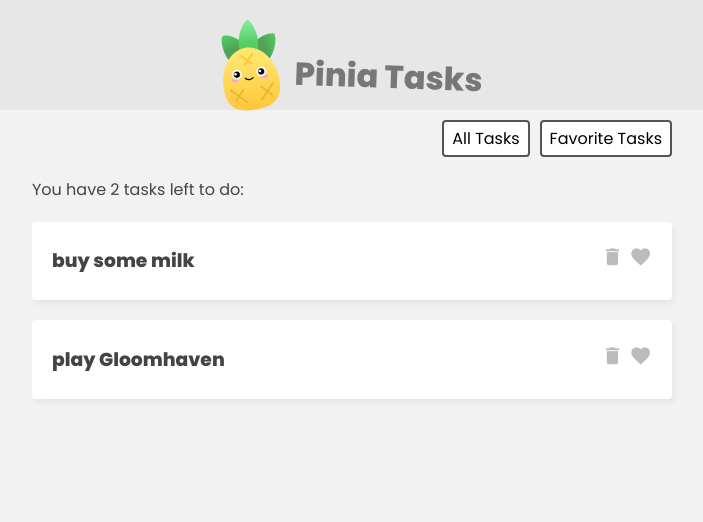
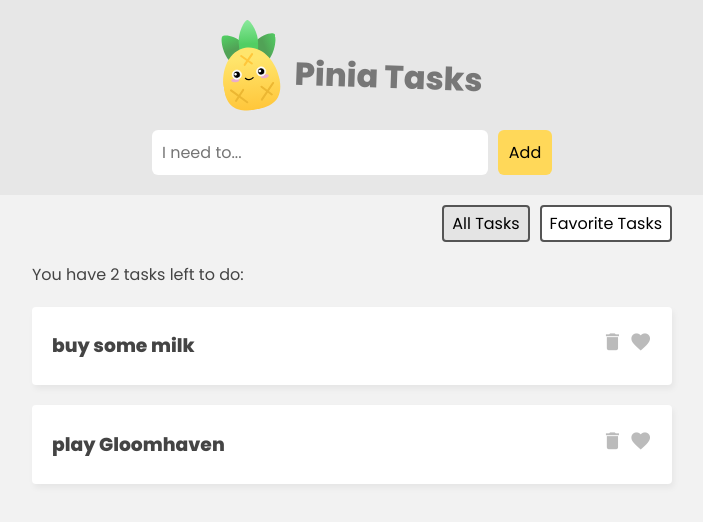
Before and after one commit to predrag-m/pinia-tasks, a Vue app: page / in a window 1280 px wide. Shown: the top 522 px of the page, without its empty margins (288-991 px from the left). Built offline with nearby package versions, Linux system fonts and the light colour scheme; the HTML template or start-up script is replaced by a standard one.

Commit message:
Created components/TaskForm.vue; Added CSS style for it inside main.css; Created action 'addTask' inside stores/TaskStore.ts

```diff
--- a/src/App.vue
+++ b/src/App.vue
@@ -1,8 +1,9 @@
 <script setup lang="ts">
 import { useTaskStore } from "./stores/TaskStore";
 import TaskDetails from "@/components/TaskDetails.vue";
+import TaskForm from "@/components/TaskForm.vue";
 import { ref } from "vue";
-import type TaskFilter from "@/types/TaskFilter";
+import type { TaskFilter } from "@/types/TaskFilter";
 
 /// 'useTaskStore()' returns us the 'store' property that we are placing inside the 'taskStore' constant.
 const taskStore = useTaskStore();
@@ -16,28 +17,46 @@ const taskFilter = ref<TaskFilter>("all");
       <img src="@/assets/pinia-logo.svg" alt="Pinia Logo" />
       <h1>Pinia Tasks</h1>
     </header>
+    <!-- new task form -->
+    <div class="new-task-form">
+      <task-form />
+    </div>
     <!-- filter -->
     <nav class="filter">
-      <button @click="taskFilter = 'all'">All Tasks</button>
-      <button @click="taskFilter = 'fav'">Favorite Tasks</button>
+      <button
+        @click="taskFilter = 'all'"
+        :class="{ gray: taskFilter === 'all' }"
+      >
+        All Tasks
+      </button>
+      <button
+        @click="taskFilter = 'fav'"
+        :class="{ gray: taskFilter === 'fav' }"
+      >
+        Favorite Tasks
+      </button>
     </nav>
     <!-- task list -->
     <div v-if="taskFilter === 'all'" class="task-list">
-      <p>You have {{ taskStore.totalCount }} tasks left to do:</p>
+      <p>You have {{ taskStore.allTasksCount }} tasks left to do:</p>
       <div v-for="task in taskStore.tasks" :key="task.id">
         <task-details :task="task" />
       </div>
     </div>
     <div v-if="taskFilter === 'fav'" class="task-list">
       <p>
-        You have {{ taskStore.favCount }} favorite
-        {{ taskStore.favCount === 1 ? "task" : "tasks" }} left to do:
+        You have {{ taskStore.favTasksCount }} favorite
+        {{ taskStore.favTasksCount === 1 ? "task" : "tasks" }} left to do:
       </p>
-      <div v-for="task in taskStore.favs" :key="task.id">
+      <div v-for="task in taskStore.favTasks" :key="task.id">
         <task-details :task="task" />
       </div>
     </div>
   </main>
 </template>
 
-<style scoped></style>
+<style scoped>
+.gray {
+  background-color: #e4e4e4;
+}
+</style>
--- a/src/assets/main.css
+++ b/src/assets/main.css
@@ -83,3 +83,35 @@ header h1 {
     cursor: pointer;
     font-size: 1em;
 }
+
+/* new task form */
+.new-task-form {
+    background: #e7e7e7;
+    padding: 20px 0;
+}
+
+form {
+    max-width: 400px;
+    margin: 0 auto;
+    display: grid;
+    grid-template-columns: 3fr 1fr;
+    gap: 10px;
+}
+
+form button {
+    background: #ffd859;
+    border: 0;
+    padding: 10px;
+    font-family: "Poppins";
+    border-radius: 6px;
+    cursor: pointer;
+    font-size: 1em;
+}
+
+form input {
+    border: 0;
+    padding: 10px;
+    border-radius: 6px;
+    color: #555;
+    font-size: 1em;
+}
--- /dev/null
+++ b/src/classes/Task.ts
@@ -0,0 +1,12 @@
+import type { Task as TaskType } from "@/types/Task";
+
+export class Task implements TaskType {
+  id: number = Math.floor(Math.random() * 10000);
+  title: string;
+  isFav: boolean;
+
+  constructor(title: string, isFav: boolean = false) {
+    this.title = title;
+    this.isFav = isFav;
+  }
+}
--- a/src/components/TaskDetails.vue
+++ b/src/components/TaskDetails.vue
@@ -1,5 +1,5 @@
 <script setup lang="ts">
-import type Task from "@/types/Task";
+import type { Task } from "@/types/Task";
 import { defineProps, type PropType } from "vue";
 
 const props = defineProps({
--- /dev/null
+++ b/src/components/TaskForm.vue
@@ -0,0 +1,22 @@
+<script setup lang="ts">
+import { ref } from "vue";
+import { useTaskStore } from "@/stores/TaskStore";
+import { Task } from "@/classes/Task";
+
+const taskStore = useTaskStore();
+const newTaskTitle = ref("");
+const handleSubmit = () => {
+  if (newTaskTitle.value.length > 0)
+    taskStore.addTask(new Task(newTaskTitle.value));
+  newTaskTitle.value = "";
+};
+</script>
+
+<template>
+  <form @submit.prevent="handleSubmit">
+    <input v-model="newTaskTitle" type="text" placeholder="I need to..." />
+    <button>Add</button>
+  </form>
+</template>
+
+<style scoped></style>
--- a/src/stores/TaskStore.ts
+++ b/src/stores/TaskStore.ts
@@ -1,5 +1,5 @@
 import { defineStore } from "pinia";
-import type Task from "@/types/Task";
+import type { Task } from "@/types/Task";
 
 type State = {
   tasks: Task[];
@@ -14,18 +14,24 @@ export const useTaskStore = defineStore("taskStore", {
       ],
     };
   },
+
   getters: {
-    favs: (state: State): Task[] => {
-      return state.tasks.filter((task: Task) => task.isFav);
+    favTasks: (state: State): Task[] =>
+      state.tasks.filter((task) => task.isFav),
+
+    favTasksCount: (state: State) =>
+      state.tasks.reduce((num, task) => (task.isFav ? num + 1 : num), 0),
+
+    allTasksCount: (state: State) => state.tasks.length,
+  },
+
+  actions: {
+    addTask(task: Task) {
+      this.tasks.push(task);
     },
-    // finish type notation for arguments
-    favCount: (state: State): number => {
-      return state.tasks.reduce((accumulator: number, currentValue: Task) => {
-        return currentValue.isFav ? accumulator + 1 : accumulator;
-      }, 0);
-    },
-    totalCount: (state: State): number => {
-      return state.tasks.length;
-    },
+
+    deleteTask() {},
+
+    changeTaskToFavTask() {},
   },
 });
--- a/src/types/Task.ts
+++ b/src/types/Task.ts
@@ -1,7 +1,5 @@
-type Task = {
+export type Task = {
   id: number;
   title: string;
   isFav: boolean;
 };
-
-export default Task;
--- a/src/types/TaskFilter.ts
+++ b/src/types/TaskFilter.ts
@@ -1,3 +1 @@
-type TaskFilter = "all" | "fav";
-
-export default TaskFilter;
+export type TaskFilter = "all" | "fav";
```
